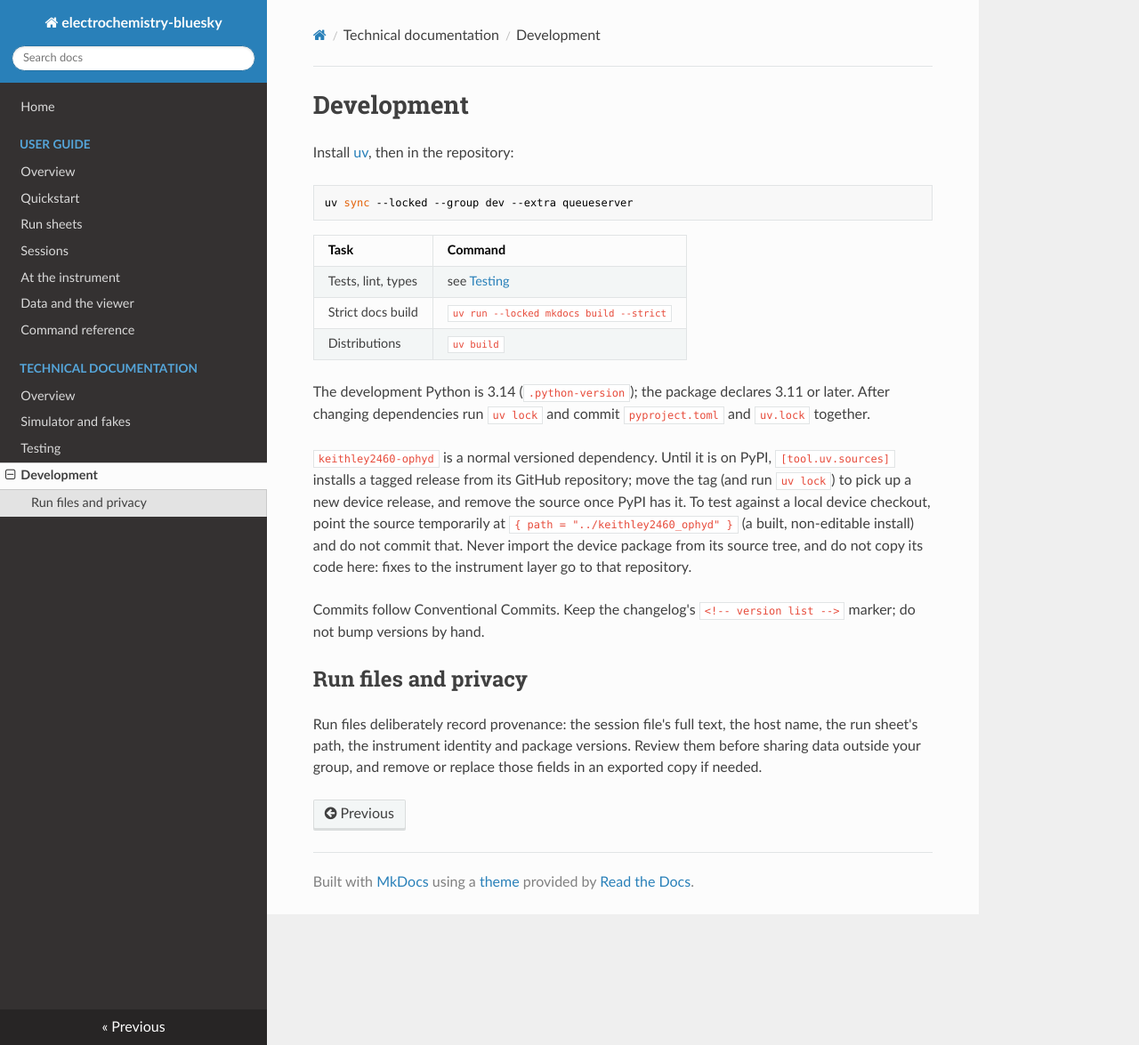
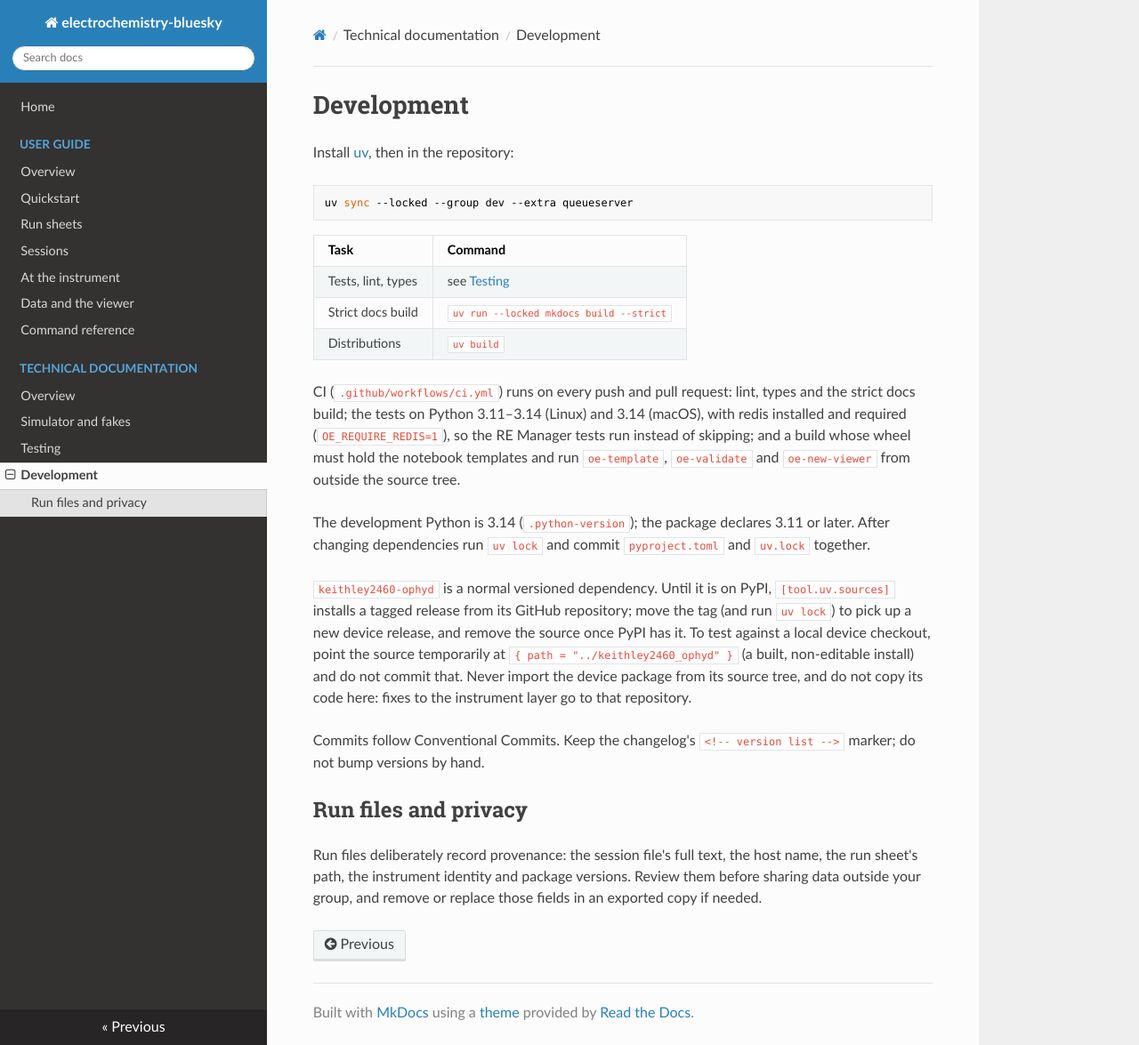
Before and after one commit to BAMresearch/electrochemistry_bluesky, an MkDocs documentation site: the page built from docs/technical/development.md, in a window 1280 px wide and 1175 px high. Shown: the whole window at 89% size. Built offline with MkDocs 1.6.1, drawn with Linux system fonts in a browser that asks for light colours; nearby versions of some CDN libraries.

Commit message:
ci: add GitHub Actions for lint, tests on Python 3.11-3.14 and packaging
Lint, format and mypy; tests on Ubuntu (Python 3.11-3.14) and macOS (3.14);
build the sdist and wheel, check their contents, and install the wheel
outside the source tree.

Co-Authored-By: Claude Opus 5.5 <noreply@anthropic.com>

```diff
--- a/docs/technical/development.md
+++ b/docs/technical/development.md
@@ -12,6 +12,13 @@ uv sync --locked --group dev --extra queueserver
 | Tests, lint, types | see [Testing](testing.md) |
 | Strict docs build | `uv run --locked mkdocs build --strict` |
 | Distributions | `uv build` |
+
+CI (`.github/workflows/ci.yml`) runs on every push and pull request: lint,
+types and the strict docs build; the tests on Python 3.11–3.14 (Linux) and 3.14
+(macOS), with redis installed and required (`OE_REQUIRE_REDIS=1`), so the RE
+Manager tests run instead of skipping; and a build whose wheel must hold the
+notebook templates and run `oe-template`, `oe-validate` and `oe-new-viewer`
+from outside the source tree.
 
 The development Python is 3.14 (`.python-version`); the package declares 3.11
 or later. After changing dependencies run `uv lock` and commit `pyproject.toml`
```
Also changed, not shown: README.md (+2 -0 lines), docs/technical/testing.md (+2 -1 lines), 2 other files.
